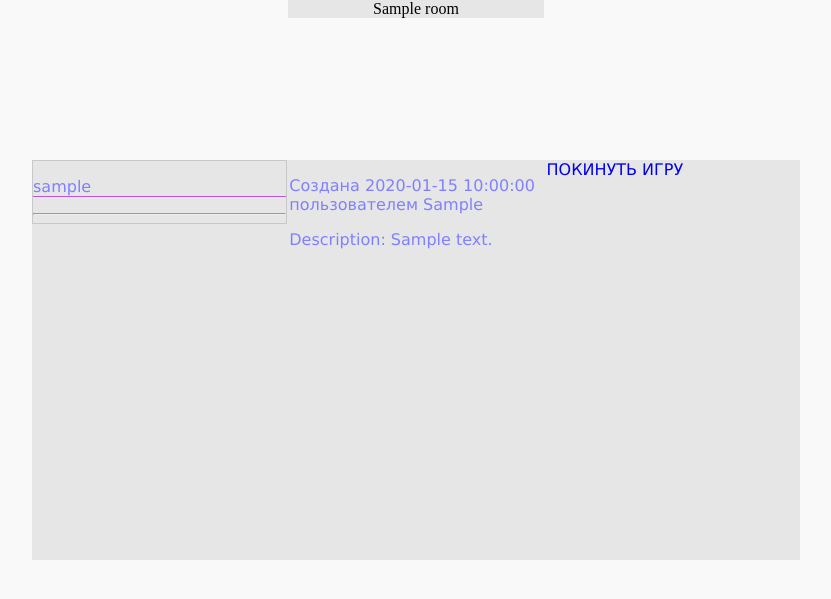
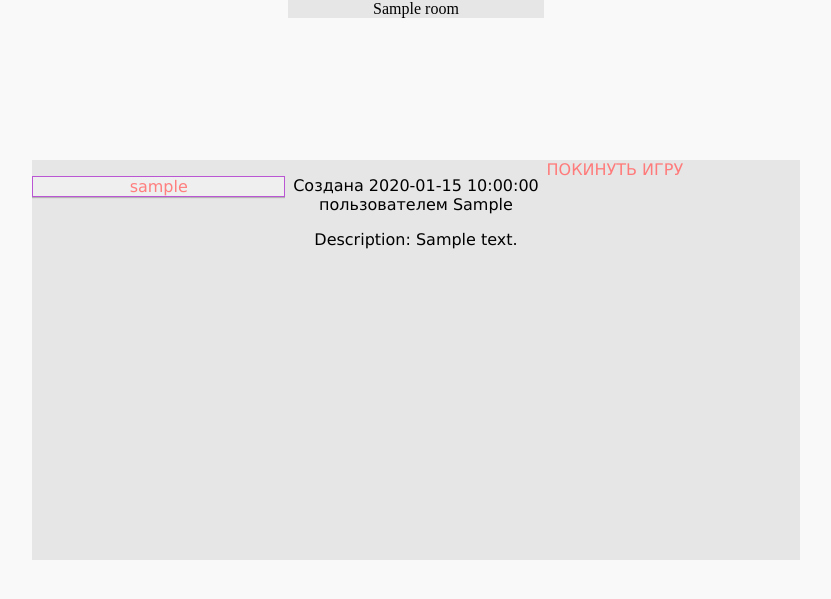
Before and after one commit to m20-sch57/labyrinth, a Flask app: page /waiting_room/1 in a window 1280 px wide. Shown: the top 599 px of the page, without its empty margins (224-1055 px from the left). Run offline with Flask 2, Linux system fonts and the light colour scheme; the visitor is signed in with stand-in values (Sample User, id 1); tables that the repository leaves empty hold one stand-in row (values such as "Sample post"); some libraries are stand-ins or nearby versions.

Commit message:
some design fixes

```diff
--- a/app/static/js/waiting_room.js
+++ b/app/static/js/waiting_room.js
@@ -52,7 +52,7 @@ socket.on('update', function(msg) {
 			var player_list = document.getElementById('player_list');
 			player_list.innerHTML = '';
 			for (var i = 0; i < msg.players.split(',').length; i++) {
-				player_list.innerHTML += ('<p class="player">' + msg.players.split(',')[i] + '</p><hr>')
+				player_list.innerHTML += ('<div class="player"><p>' + msg.players.split(',')[i] + '</p></div>')
 			};
 			break;
 
--- a/app/static/stylesheets/light.css
+++ b/app/static/stylesheets/light.css
@@ -85,11 +85,13 @@ html, body{
 .action-link {
   display: block;
   text-decoration: None;
+  color: #ff7b7b;
 }
 
 .action-link:hover {
-  background: rgb(128, 128, 255);
+  background: rgb(174, 15, 255);
   color: rgb(230, 230, 230);
+  cursor: pointer;
 }
 
 .room-name {
@@ -107,7 +109,6 @@ html, body{
   top: 0%;
   left: 0%;
   overflow: auto;
-  border: 1px solid rgb(200, 200, 200);
 }
 
 .room-info {
@@ -115,6 +116,8 @@ html, body{
   position: absolute;
   top: 0%;
   left: 33.5%;
+  color: #000000;
+  text-align: center;
 }
 
 .room-settings {
@@ -240,5 +243,10 @@ html, body{
 }
 
 .player {
-	border-bottom: 1px solid #ba55d3;
+	text-align: center;
+	margin-bottom: 7px;
+	color: #ff7e7e;
+	background: #efefef;
+	border: 1px solid #ba55d3;
+	box-shadow: 0 1px 1px rgba(0, 0, 0, 0.22);
 }
--- a/app/templates/rooms/waiting_room.html
+++ b/app/templates/rooms/waiting_room.html
@@ -10,7 +10,6 @@
       <p class="player">
         {{ player }}
       </p>
-      <hr>
       {% endfor %}
     </div>
     <div class="room-info" id="room_info">
```
